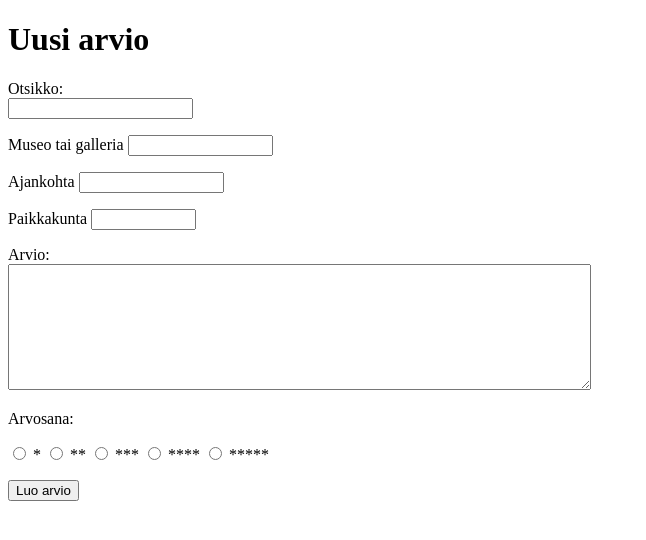
After one commit to anniemx/taidenayttelyt, a Flask app: page /new_review in a window 1280 px wide. The commit adds this page. Shown: the top 540 px of the page, without its empty margins (0-646 px from the left). Run offline with Flask 3, Linux system fonts and the light colour scheme.

Commit message:
Add new review form

```diff
--- a/app.py
+++ b/app.py
@@ -11,6 +11,25 @@ app.secret_key = config.secret_key
 @app.route("/")
 def index():
     return render_template("index.html")
+
+@app.route("/new_review")
+def new_review():
+    return render_template("new_review.html")
+
+@app.route("/create_review", methods=["POST"])
+def create_review():
+    title = request.form["title"]
+    place = request.form["place"]
+    time = request.form["time"]
+    location = request.form["location"]
+    description = request.form["description"]
+    evaluation = request.form["evaluation"]
+    user_id = session["user_id"]
+
+    sql = """INSERT INTO reviews (title, place, time, location, description, evaluation, user_id)
+             VALUES (?, ?, ?, ?, ?, ?, ?)"""
+    db.execute(sql, [title, place, time, location, description, evaluation, user_id])
+    return redirect("/")
 
 @app.route("/register")
 def register():
@@ -42,10 +61,13 @@ def login():
         username = request.form["username"]
         password = request.form["password"]
 
-        sql = "SELECT password_hash FROM users WHERE username = ?"
-        password_hash = db.query(sql, [username])[0][0]
+        sql = "SELECT id, password_hash FROM users WHERE username = ?"
+        result = db.query(sql, [username])[0]
+        user_id = result["id"]
+        password_hash = result["password_hash"]
 
         if check_password_hash(password_hash, password):
+            session["user_id"] = user_id
             session["username"] = username
             return redirect("/")
         else:
@@ -53,5 +75,6 @@ def login():
 
 @app.route("/logout")
 def logout():
+    del session["user_id"]
     del session["username"]
     return redirect("/")
--- a/templates/index.html
+++ b/templates/index.html
@@ -9,7 +9,7 @@
   <h1>Taidenäyttelyt</h1>
   {% if session.username %}
   <p>
-    Olet kirjautunut nimellä {{ session.username }}
+    Olet kirjautunut nimellä {{ session.username }}, id numerosi on {{ session.user_id}}
   </p>
   {% endif %}
 
@@ -18,6 +18,10 @@
     <a href="/register">Luo tunnus</a>
     <a href="/logout">Kirjaudu ulos</a>
   </p>
+
+  <p>
+    <a href="/new_review">Uusi arvostelu</a>
+  </p>
 </body>
 
 </html>
--- /dev/null
+++ b/templates/new_review.html
@@ -0,0 +1,40 @@
+<!DOCTYPE html>
+<html>
+
+<head>
+  <title>Uusi arvio</title>
+</head>
+
+<body>
+  <h1>Uusi arvio</h1>
+  <form action="/create_review" method="post">
+    <p>
+      Otsikko: <br />
+      <input type="text" name="title" />
+    </p>
+    <p>Museo tai galleria
+        <input type="text" name="place" size="15" />
+    </p>
+    <p>Ajankohta
+        <input type="text" name="time" size="15" />
+    </p>
+    <p>Paikkakunta
+        <input type="text" name="location" size="10" />
+    </p>
+    <p>
+      Arvio: <br />
+      <textarea name="description" rows="8" cols="70"></textarea>
+    </p>
+    <p>Arvosana:</p>
+    <p>
+        <input type="radio" name="evaluation" value="1" /> *
+        <input type="radio" name="evaluation" value="2" /> **
+        <input type="radio" name="evaluation" value="3" /> ***
+        <input type="radio" name="evaluation" value="4" /> ****
+        <input type="radio" name="evaluation" value="5" /> *****
+    </p>
+    <input type="submit" value="Luo arvio" />
+  </form>
+</body>
+
+</html>
```
Also changed, not shown: schema.sql (+11 -0 lines).
